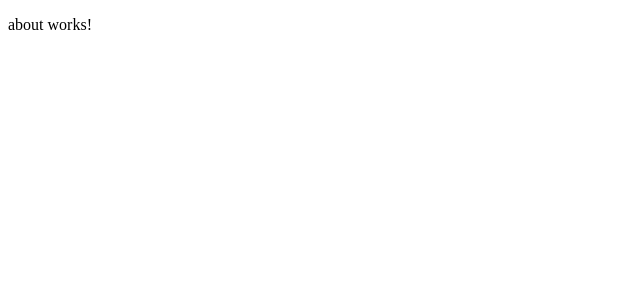
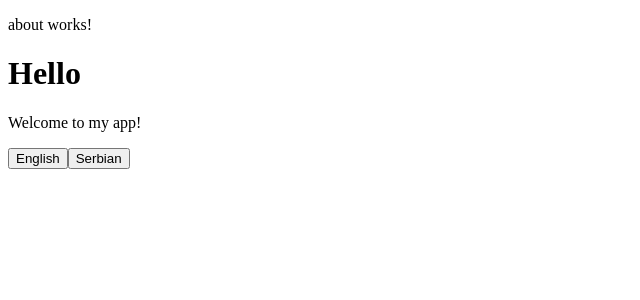
Before and after one commit to saralazic/special-functions-calculator-web, an Angular app: page /about in a window 1280 px wide. Shown: the top 300 px of the page, without its empty margins (0-640 px from the left). Built offline with nearby package versions, Linux system fonts and the light colour scheme.

Commit message:
set up localization!

```diff
--- a/src/app/app.module.ts
+++ b/src/app/app.module.ts
@@ -7,6 +7,7 @@ import { SvgIconComponent } from './components/svg-icon/svg-icon.component';
 import { SpecialFunctionComponent } from './components/special-function/special-function.component';
 import { HomepageComponent } from './components/homepage/homepage.component';
 import { AboutComponent } from './components/about/about.component';
+import { HttpClientModule } from '@angular/common/http';
 
 @NgModule({
   declarations: [
@@ -16,7 +17,7 @@ import { AboutComponent } from './components/about/about.component';
     HomepageComponent,
     AboutComponent,
   ],
-  imports: [BrowserModule, AppRoutingModule],
+  imports: [BrowserModule, AppRoutingModule, HttpClientModule],
   providers: [],
   bootstrap: [AppComponent],
 })
--- a/src/app/components/about/about.component.html
+++ b/src/app/components/about/about.component.html
@@ -1 +1,8 @@
 <p>about works!</p>
+
+<div>
+    <h1>{{ greeting }}</h1>
+    <p>{{ message }}</p>
+    <button (click)="loadTranslations('en.json')">English</button>
+    <button (click)="loadTranslations('sr.json')">Serbian</button>
+  </div>
--- a/src/app/components/about/about.component.ts
+++ b/src/app/components/about/about.component.ts
@@ -1,10 +1,25 @@
-import { Component } from '@angular/core';
+import { Component, OnInit } from '@angular/core';
+import { HttpClient } from '@angular/common/http';
 
 @Component({
   selector: 'app-about',
   templateUrl: './about.component.html',
-  styleUrls: ['./about.component.css']
+  styleUrls: ['./about.component.css'],
 })
-export class AboutComponent {
+export class AboutComponent implements OnInit {
+  greeting?: string;
+  message?: string;
 
+  constructor(private http: HttpClient) {}
+
+  ngOnInit() {
+    this.loadTranslations('en.json'); // Load English translations by default
+  }
+
+  loadTranslations(lang: string) {
+    this.http.get(`./assets/i18n/${lang}`).subscribe((translations: any) => {
+      this.greeting = translations.greeting;
+      this.message = translations.message;
+    });
+  }
 }
--- /dev/null
+++ b/src/assets/i18n/en.json
@@ -0,0 +1,4 @@
+{
+    "greeting": "Hello",
+    "message": "Welcome to my app!"
+  }
--- /dev/null
+++ b/src/assets/i18n/sr.json
@@ -0,0 +1,4 @@
+{
+    "greeting": "Zdravo",
+    "message": "Dobrodošli na moju aplikaciju!"
+  }
```
